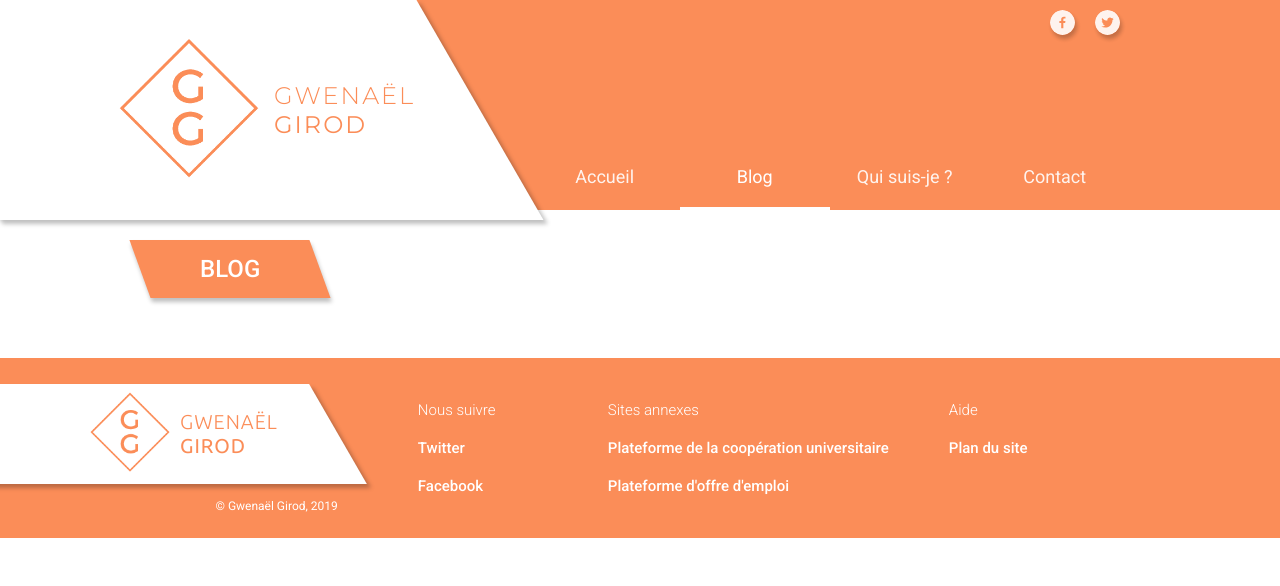
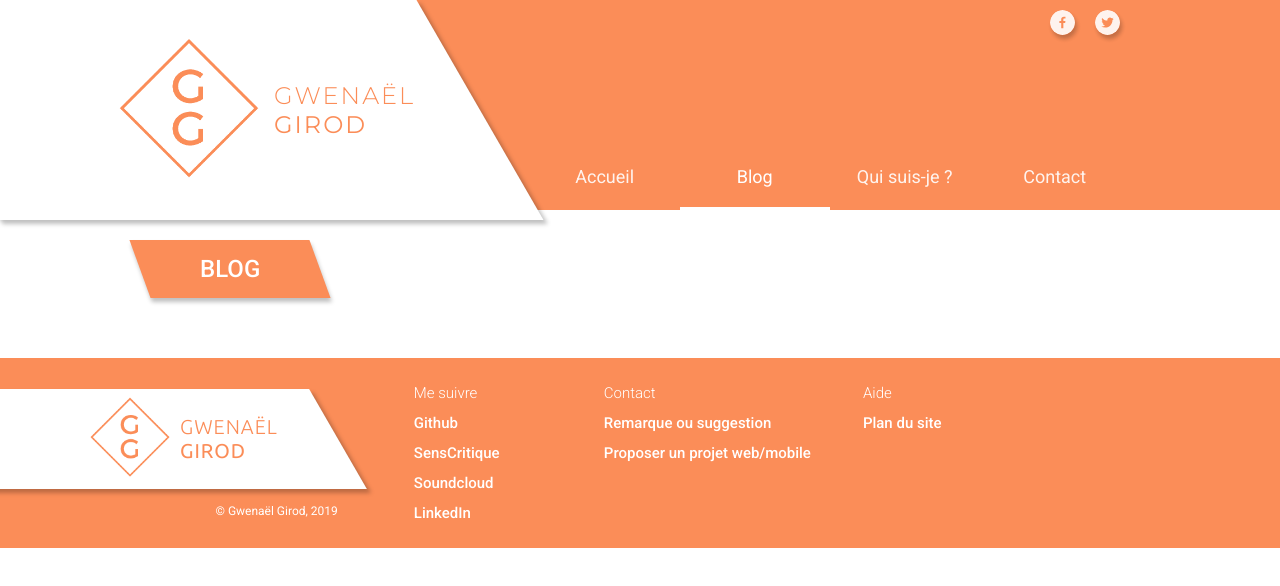
Before and after one commit to Dogson/gwenaelgirod.com, a Gatsby site: page /blog in a window 1280 px wide. Built offline with nearby package versions, Linux system fonts and the light colour scheme; Gatsby itself is replaced by a stand-in of ours.

Commit message:
Edited footer to have correct networks

```diff
--- a/src/components/footer/footer.js
+++ b/src/components/footer/footer.js
@@ -23,23 +23,27 @@ const Footer = () => (
         <div className={styles.menusContainer}>
             <div className={styles.menusWrapper}>
                 <div className={styles.menuContainer}>
-                    <div className={styles.title}>Nous suivre</div>
+                    <div className={styles.title}>Me suivre</div>
                     <div className={styles.item}>
-                        <a href="https://twitter.com" target="_blank" rel="noopener noreferrer">Twitter</a>
+                        <a href="https://github.com/Dogson" target="_blank" rel="noopener noreferrer">Github</a>
                     </div>
                     <div className={styles.item}>
-                        <a href="https://facebook.com" target="_blank" rel="noopener noreferrer">Facebook</a>
+                        <a href="https://www.senscritique.com/HDogson" target="_blank" rel="noopener noreferrer">SensCritique</a>
+                    </div>
+                    <div className={styles.item}>
+                        <a href="https://soundcloud.com/gwena-l-dogson" target="_blank" rel="noopener noreferrer">Soundcloud</a>
+                    </div>
+                    <div className={styles.item}>
+                        <a href="https://www.linkedin.com/in/ggirod/" target="_blank" rel="noopener noreferrer">LinkedIn</a>
                     </div>
                 </div>
-
                 <div className={styles.menuContainer}>
-                    <div className={styles.title}>Sites annexes</div>
+                    <div className={styles.title}>Contact</div>
                     <div className={styles.item}>
-                        <a href="https://TODO.com" target="_blank" rel="noopener noreferrer">Plateforme de la coopération
-                            universitaire</a>
+                        <a href="mailto:gwenael.girod@gmail.com?subject=[gwenaelgirod.com]" target="_blank" rel="noopener noreferrer">Remarque ou suggestion</a>
                     </div>
                     <div className={styles.item}>
-                        <a href="https://TODO.com" target="_blank" rel="noopener noreferrer">Plateforme d'offre d'emploi</a>
+                        <a href="mailto:gwenael.girod@gmail.com?subject=[Professionnel]" target="_blank" rel="noopener noreferrer">Proposer un projet web/mobile</a>
                     </div>
                 </div>
 
--- a/src/components/footer/footer.module.scss
+++ b/src/components/footer/footer.module.scss
@@ -3,9 +3,7 @@
 .footerContainer {
   @extend .flexRow;
   @extend .flexAlignCenter;
-  height: 180px;
   background: $color-main;
-  //width: 100%;
   z-index: 2;
 
   .firstCol {
@@ -75,7 +73,7 @@
         padding: 20px;
 
         .title, .item {
-          padding: 10px;
+          padding: 6px;
           color: white;
           font-size: $size-small;
           font-weight: $weight-bold;
```
